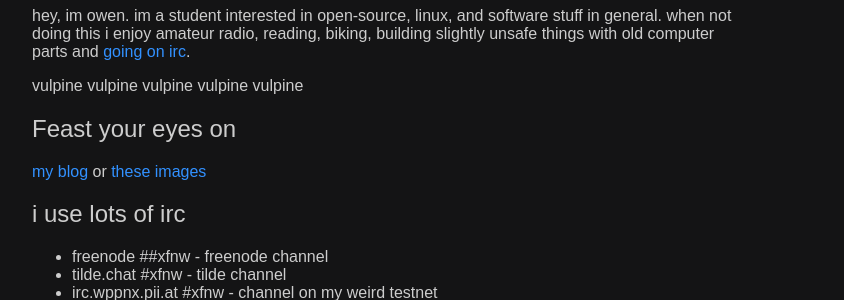
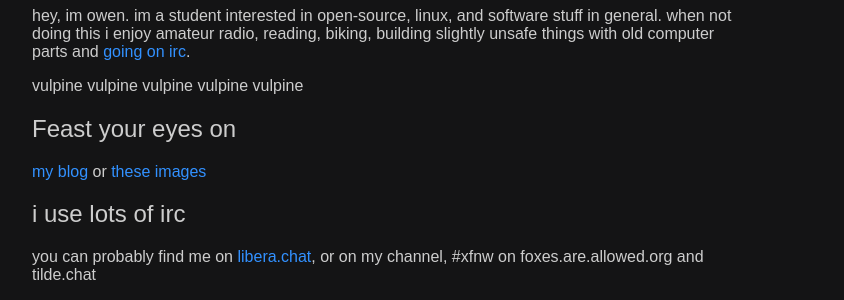
Before and after one commit to xfnw/xfnw.github.io, a plain HTML site: page index.html in a window 1280 px wide. Shown: the part 181-481 px from the top of the page, without its empty margins (258-1102 px from the left). Drawn offline with Linux system fonts and the light colour scheme.

Commit message:
rip freenode

```diff
--- a/index.html
+++ b/index.html
@@ -32,11 +32,8 @@
   <a href="https://xfnw.ttm.sh/xfwc">these images</a>
 
   <h2>i use lots of irc</h2>
-  <ul>
-	  <li>freenode ##xfnw - freenode channel</li>
-	  <li>tilde.chat #xfnw - tilde channel</li>
-	  <li>irc.wppnx.pii.at #xfnw - channel on my weird testnet</li>
-  </ul>
+  <p>you can probably find me on <a href="https://libera.chat/">libera.chat</a>,
+    or on my channel, #xfnw on foxes.are.allowed.org and tilde.chat</p>
 
   <h1>public keys</h1>
   <a href="proof.txt">proof</a>
```
